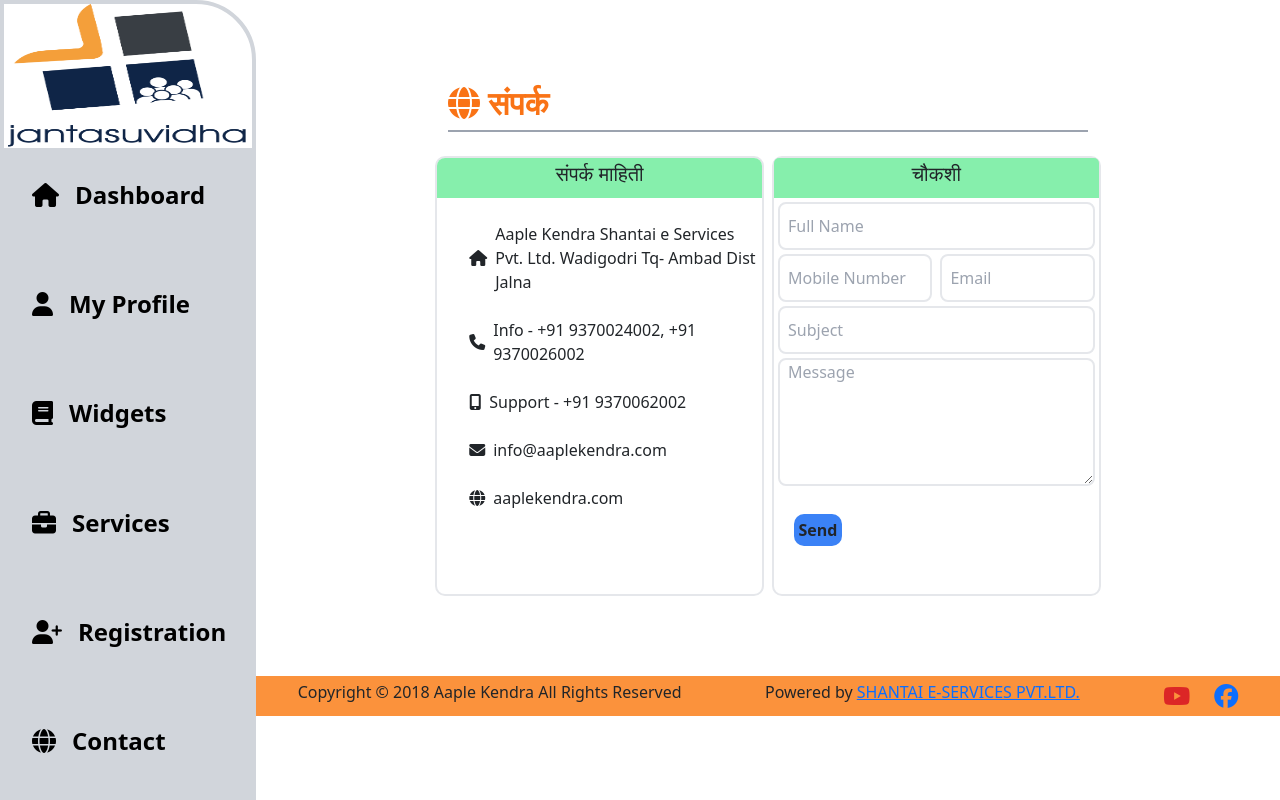
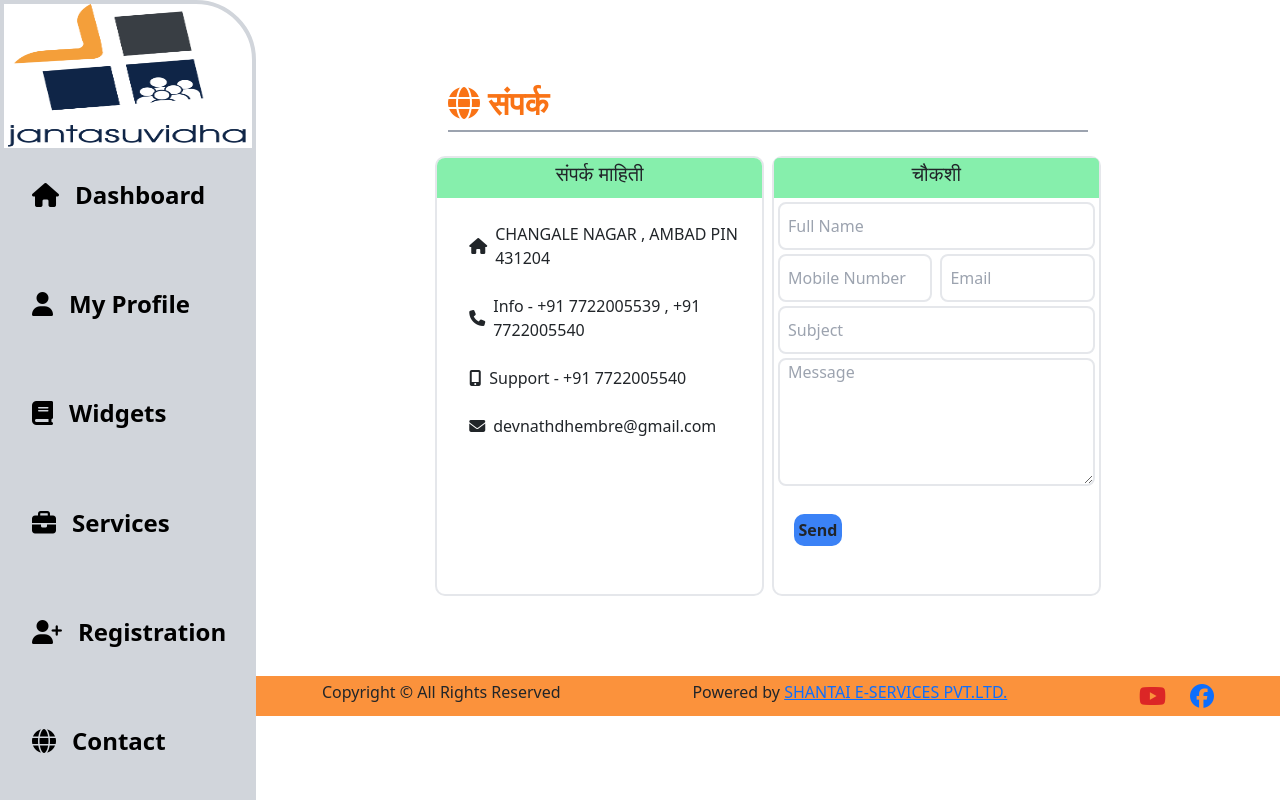
Before and after one commit to PrgrmrHarshShukla/NewProject, a React (Vite) app in the folder client/: page /contact in a window 1280 px wide. Built offline with nearby package versions, Linux system fonts and the light colour scheme.

Commit message:
Update details.

```diff
--- a/client/src/components/About.jsx
+++ b/client/src/components/About.jsx
@@ -6,14 +6,11 @@
             <h2 className="text-orange-500">
                <i className="fas fa-book"></i>
             </h2>
-            <h2 className="text-orange-500 font-semibold">आपले केंद्र विषयी</h2>
+            <h2 className="text-orange-500 font-semibold">विषयी</h2>
          </div>
 
-         <p className="max-w-[50vw]">आपले केंद्र ही शांताई ई सर्विसेस प्रा.लि. कंपनीचा एक उपक्रम आहे. २०१८ मध्ये या कंपनीची स्थापना करण्यात आली. संपूर्ण भारतात तसेच सुरुवातीला महाराष्ट्रात आपले केंद्राच्या माध्यातून या कंपनीने आपली सुरुवात केली आहे. आपले केंद्र हे "मेकिंग लाइफ सिंपल" या व्यावसायिक तत्वज्ञानावर आधारित सुरुवात कंपनीने केलेली आहे. आपले केंद्रचे तंत्रज्ञान हे इलेक्ट्रॉनिक ट्रान्झॅक्शन प्रोसेसिंग प्लॅटफॉर्मद्वारे स्मार्ट सोल्युशन्स ऑफर करते. जेथे ग्राहक हा किरकोळ पैसा देऊन केंद्राच्या माध्यमातून आपला व्यवहार करू शकतो.</p>
 
-         <p className="max-w-[50vw]">या प्लॅटफॉर्म अंतर्गत, आपले केंद्र हे आपल्या ग्राहकांना मनी ट्रान्सफर, पॅन कार्ड, AEPS (आधार एनेबल पेमेंट सिस्टीम), सरकारी नौकरी माहिती केंद्र, लोकल टुरिंग कार बुकिंग, विज बिल भरणा, टेलीफोन बील भरणा, रेल्वे तिकीट बुकिंग, फ्लाईट तिकीट बुकिंग, बस तिकीट बुकिंग, PVC कार्ड, यासह आदी सेवा आपले केंद्राच्या माध्यमातून ग्राहकांपर्यंत पोहोचले जात आहे. आपले केंद्र हे ई-कॉमर्स च्या माध्यमातूनपुरेशी उपयुक्त सेवा प्रदान करते.</p>
-
-         <p className="max-w-[50vw]">सुसज्य अशी support टीम, नव-नवीन सेवा केंद्र चालकापर्यंत वेळेवर पोहचवणे, केंद्र चालकाची digital marketing करणे, जास्तीत जास्त लाभ आपल्या केंद्रांना कसा देता येईल या बाबत आपले केंद्र हे नेहमी विचाराधीन असते.</p>
+         <p className="max-w-[50vw]">data to be filled here</p>
 
       </div>
    )
--- a/client/src/components/Contact.jsx
+++ b/client/src/components/Contact.jsx
@@ -6,15 +6,15 @@
          <ul className="flex flex-col gap-2 justify-center mt-4">
             <li className="flex flex-row items-center  gap-2">
                <i className="fas fa-phone"></i>
-               <div>Info - +91 9370024002, +91 9370026002</div>
+               <div>Info - +91 7722005539, +91 7722005540</div>
             </li>
             <li className="flex flex-row items-center gap-2">
                <i className="fas fa-mobile-alt "></i>
-               <div>Support - +91 9370062002</div>
+               <div>Support - +91 7722005540</div>
             </li>
             <li className="flex flex-row items-center gap-2">
                <i className="fas fa-envelope "></i>
-               <div>info@aaplekendra.com</div>
+               <div>devnathdhembre@gmail.com</div>
             </li>
          </ul>
          <div className="border-2 rounded-[10px] flex flex-row justify-center mb-2">
--- a/client/src/components/ContactPage.jsx
+++ b/client/src/components/ContactPage.jsx
@@ -26,26 +26,20 @@
                   <li className="flex flex-row items-center  gap-2">
                      <i className="fas fa-home"></i>
                      <div>
-                           Aaple Kendra
-                           Shantai e Services Pvt. Ltd.
-                           Wadigodri Tq- Ambad Dist Jalna
+                        CHANGALE NAGAR , AMBAD PIN 431204
                      </div>
                   </li>
                   <li className="flex flex-row items-center  gap-2">
                      <i className="fas fa-phone"></i>
-                     <div>Info - +91 9370024002, +91 9370026002</div>
+                     <div>Info - +91 7722005539 , +91 7722005540</div>
                   </li>
                   <li className="flex flex-row items-center gap-2">
                      <i className="fas fa-mobile-alt"></i>
-                     <div>Support - +91 9370062002</div>
+                     <div>Support - +91 7722005540</div>
                   </li>
                   <li className="flex flex-row items-center gap-2">
                      <i className="fas fa-envelope "></i>
-                     <div>info@aaplekendra.com</div>
-                  </li>
-                  <li className="flex flex-row items-center gap-2">
-                     <i className="fas fa-globe "></i>
-                     <div>aaplekendra.com</div>
+                     <div>devnathdhembre@gmail.com</div>
                   </li>
                </ul>
             </div>
--- a/client/src/components/Footer.jsx
+++ b/client/src/components/Footer.jsx
@@ -4,7 +4,7 @@
 function Footer() {
    return (
       <div className="w-[80vw] h-[5vh] bg-orange-400 flex flex-row justify-around items-center">
-         <h6>Copyright © 2018 Aaple Kendra All Rights Reserved</h6>
+         <h6>Copyright © All Rights Reserved</h6>
          <h6>Powered by <a href="...">SHANTAI E-SERVICES PVT.LTD.</a></h6>
 
          <div className="flex flex-row gap-4 items-center text-black text-2xl">
--- a/client/src/components/Profile.jsx
+++ b/client/src/components/Profile.jsx
@@ -1,35 +1,10 @@
 function Profile() {
-   const userData = JSON.parse(localStorage.getItem("data"))
 
 
-   // console.log(userData);
-   // console.log(userData[0]);
+
    return (
       <div className="ml-[20vw] w-[80vw] border-4 rounded-[10px] p-8 pt-40 text-left h-auto min-h-screen">
-         <div>
-            <span>Name: </span>
-            <span>{userData[0] + " " + userData[1] + " " + userData[2]}</span>
-         </div>
-
-         <div>
-            <span>Date of Birth{" (YYYY-MM-DD)"}: </span>
-            <span>{userData[3]}</span>
-         </div>
-
-         <div>
-            <span>PAN Number: </span>
-            <span>{userData[4]}</span>
-         </div>
-
-         <div>
-            <span>Aadhar Number: </span>
-            <span>{userData[5]}</span>
-         </div>
-
-         <div>
-            <span>Aadhar Number: </span>
-            <span>{userData[5]}</span>
-         </div>
+         Profile data to be filled here
 
       </div>
    )
--- a/client/src/components/Registration.jsx
+++ b/client/src/components/Registration.jsx
@@ -5,8 +5,14 @@
 import auth from './firebase';
 
 
-function Registration() {
+export default function Registration() {
 
+
+
+   const navigate = useNavigate()
+   const [email, setEmail] = useState("");
+   const [password, setPassword] = useState("");
+   // const auth = getAuth()
    const statesOfIndia = [
       'Andhra Pradesh',
       'Arunachal Pradesh',
@@ -44,12 +50,6 @@
       'Puducherry',
     ];
 
-
-   const navigate = useNavigate()
-   const [email, setEmail] = useState("");
-   const [password, setPassword] = useState("");
-   // const auth = getAuth()
-
    // console.log(password);
    // console.log(email);
 
@@ -66,17 +66,8 @@
          console.log(err);
       }
 
+   }
 
-      const inputs = document.querySelectorAll("input[name='userData']")
-      const userData = []
-      for (const input of inputs) {
-         userData.push(input.value)
-      }
-      console.log(userData);
-
-      localStorage.setItem("data", JSON.stringify(userData))
-
-   }
 
 
    return (
@@ -316,4 +307,5 @@
    )
 }
 
-export default Registration
+
+//  Registration
```
